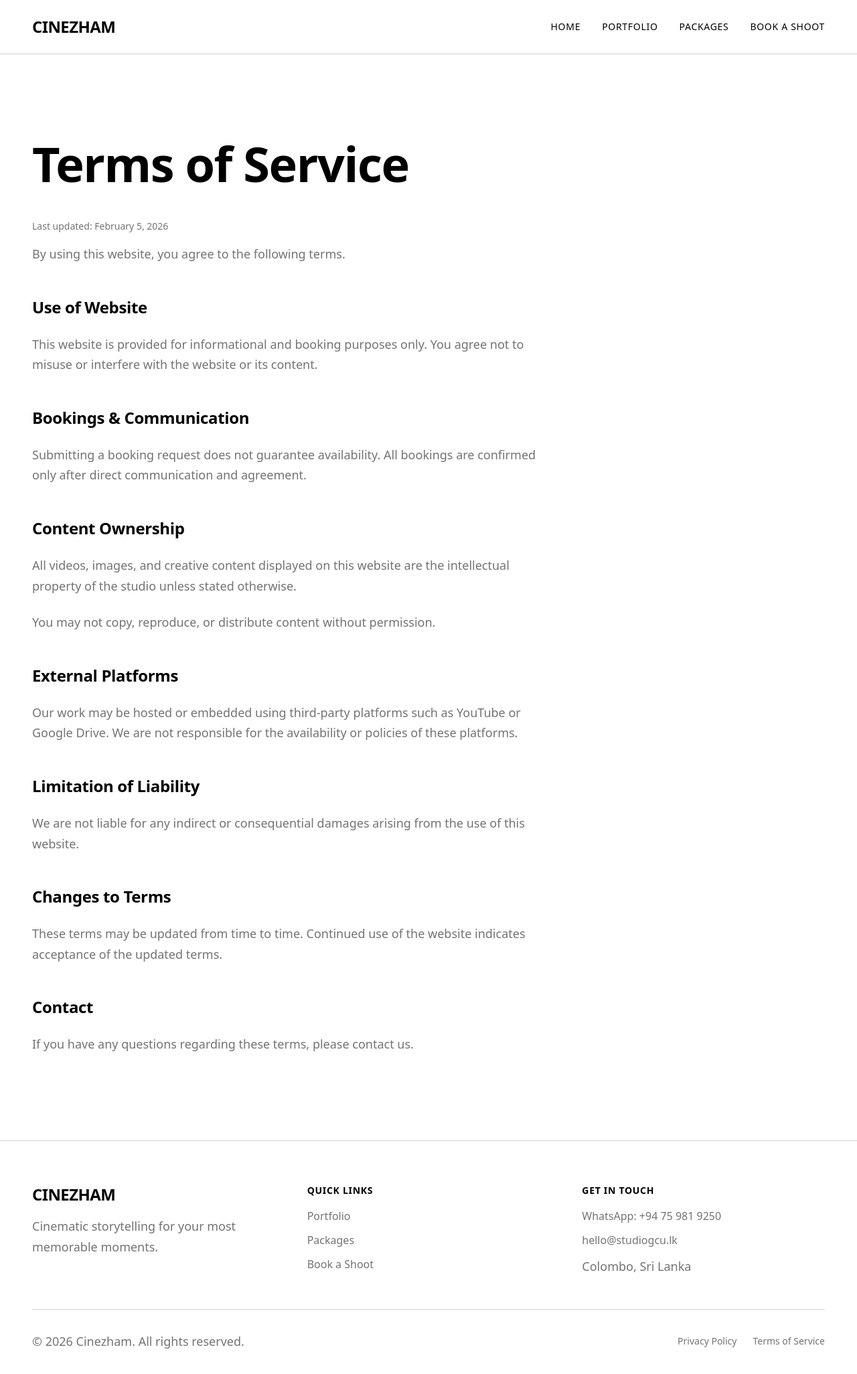
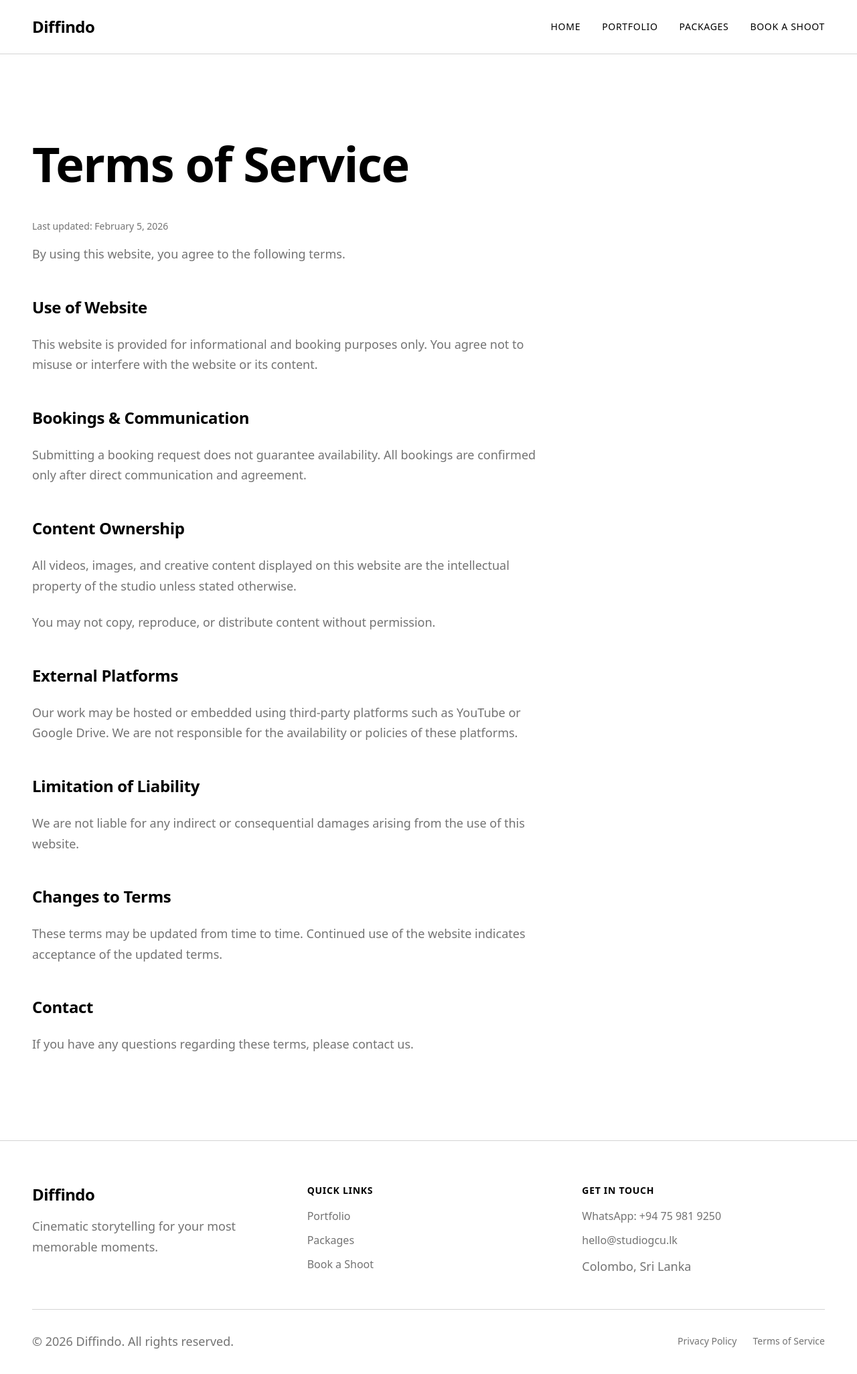
Before and after one commit to GauthamOfficial/GCU, a Next.js app: page /terms-of-service in a window 1280 px wide. Shown: the top 2052 px of the page at 67% size. Built offline with nearby package versions, Linux system fonts and the light colour scheme.

Commit message:
name changed

```diff
--- a/src/app/admin/page.tsx
+++ b/src/app/admin/page.tsx
@@ -524,7 +524,7 @@ export default function AdminPage() {
                 {/* Header */}
                 <div className="flex items-center justify-between mb-8 pb-6 border-b">
                     <div>
-                        <h1 className="text-3xl font-bold mb-2">Cinezham Admin</h1>
+                        <h1 className="text-3xl font-bold mb-2">Diffindo Admin</h1>
                         <p className="text-muted-foreground">Manage bookings, packages, and portfolio</p>
                     </div>
                     <Button onClick={handleSignOut} variant="outline">
--- a/src/app/layout.tsx
+++ b/src/app/layout.tsx
@@ -11,12 +11,12 @@ const inter = Inter({
 });
 
 export const metadata: Metadata = {
-  title: "Cinezham | Cinematic Reels & Short Films in Sri Lanka",
+  title: "Diffindo | Cinematic Reels & Short Films in Sri Lanka",
   description: "Premium cinematic storytelling for birthdays, pre-shoots, traditional shoots, and personal events in Sri Lanka. Book your shoot today.",
-  keywords: ["cinematic reels", "short films", "birthday videos", "pre-wedding shoots", "Sri Lanka videography", "Cinezham"],
-  authors: [{ name: "Cinezham" }],
+  keywords: ["cinematic reels", "short films", "birthday videos", "pre-wedding shoots", "Sri Lanka videography", "Diffindo"],
+  authors: [{ name: "Diffindo" }],
   openGraph: {
-    title: "Cinezham | Cinematic Reels & Short Films",
+    title: "Diffindo | Cinematic Reels & Short Films",
     description: "Premium cinematic storytelling for your most memorable moments in Sri Lanka.",
     type: "website",
   },
--- a/src/app/page.tsx
+++ b/src/app/page.tsx
@@ -154,7 +154,7 @@ export default function Home() {
             Memorable Moments
           </h1>
           <p className="text-xl md:text-2xl text-grey-300 mb-12 max-w-2xl opacity-0 animate-fade-in-up" style={{ animationDelay: '0.4s', animationFillMode: 'forwards' }}>
-            Specializing in cinematic videos, pre-shoots, traditional events, music videos, travel highlights, wedding highlights, and promotion videos that capture your story.
+            Cinematic Videos | Pre-shoots | Traditional Events | Music Videos | Travel Highlights | Wedding Highlights | Promotion Videos
           </p>
           <div className="flex flex-col sm:flex-row gap-4 opacity-0 animate-fade-in-up" style={{ animationDelay: '0.6s', animationFillMode: 'forwards' }}>
             <Button asChild size="lg" className="text-base px-8 py-6 h-auto hover:shadow-[0_0_20px_rgba(255,255,255,0.6)] transition-all duration-300">
--- a/src/app/privacy-policy/page.tsx
+++ b/src/app/privacy-policy/page.tsx
@@ -1,8 +1,8 @@
 import { Metadata } from 'next';
 
 export const metadata: Metadata = {
-    title: 'Privacy Policy | Cinezham',
-    description: 'Privacy Policy for Cinezham website.',
+    title: 'Privacy Policy | Diffindo',
+    description: 'Privacy Policy for Diffindo website.',
 };
 
 export default function PrivacyPolicy() {
--- a/src/app/terms-of-service/page.tsx
+++ b/src/app/terms-of-service/page.tsx
@@ -1,8 +1,8 @@
 import { Metadata } from 'next';
 
 export const metadata: Metadata = {
-    title: 'Terms of Service | Cinezham',
-    description: 'Terms of Service for Cinezham website.',
+    title: 'Terms of Service | Diffindo',
+    description: 'Terms of Service for Diffindo website.',
 };
 
 export default function TermsOfService() {
--- a/src/components/Footer.tsx
+++ b/src/components/Footer.tsx
@@ -7,7 +7,7 @@ export default function Footer() {
                 <div className="grid grid-cols-1 md:grid-cols-3 gap-12">
                     {/* Brand */}
                     <div>
-                        <h3 className="text-2xl font-bold mb-4">CINEZHAM</h3>
+                        <h3 className="text-2xl font-bold mb-4">Diffindo</h3>
                         <p className="text-muted-foreground">
                             Cinematic storytelling for your most memorable moments.
                         </p>
@@ -55,7 +55,7 @@ export default function Footer() {
                 {/* Copyright */}
                 {/* Copyright */}
                 <div className="mt-12 pt-8 border-t border-border flex flex-col md:flex-row justify-between items-center text-sm text-muted-foreground gap-4">
-                    <p>&copy; {new Date().getFullYear()} Cinezham. All rights reserved.</p>
+                    <p>&copy; {new Date().getFullYear()} Diffindo. All rights reserved.</p>
                     <div className="flex gap-6">
                         <Link href="/privacy-policy" className="hover:text-foreground transition-colors">
                             Privacy Policy
--- a/src/components/Navigation.tsx
+++ b/src/components/Navigation.tsx
@@ -29,7 +29,7 @@ export default function Navigation() {
                 <div className="flex items-center justify-between h-20">
                     {/* Logo */}
                     <Link href="/" className="text-2xl font-bold tracking-tight hover:opacity-70">
-                        CINEZHAM
+                        Diffindo
                     </Link>
 
                     {/* Desktop Navigation */}
--- a/src/lib/types.ts
+++ b/src/lib/types.ts
@@ -1,4 +1,4 @@
-// Database Types for Cinezham
+// Database Types for Diffindo
 
 export interface Package {
     id: string
```
